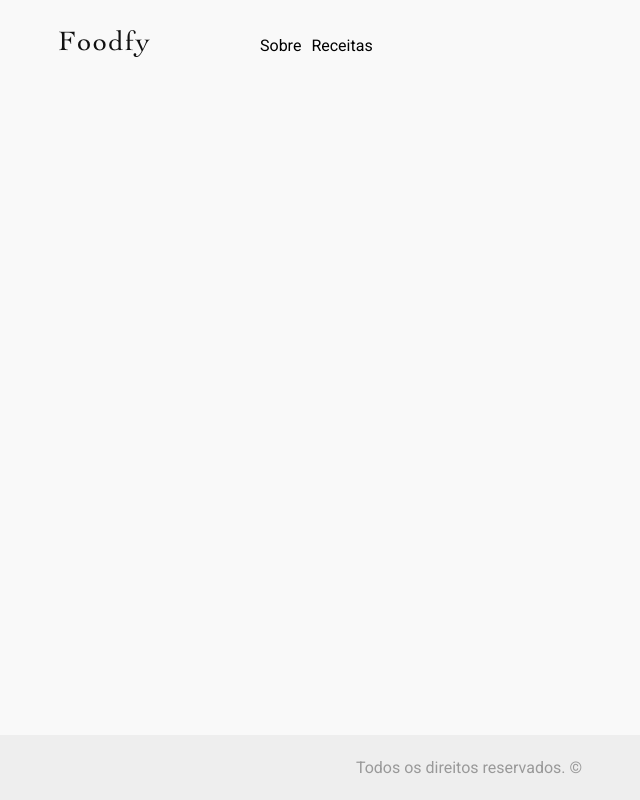
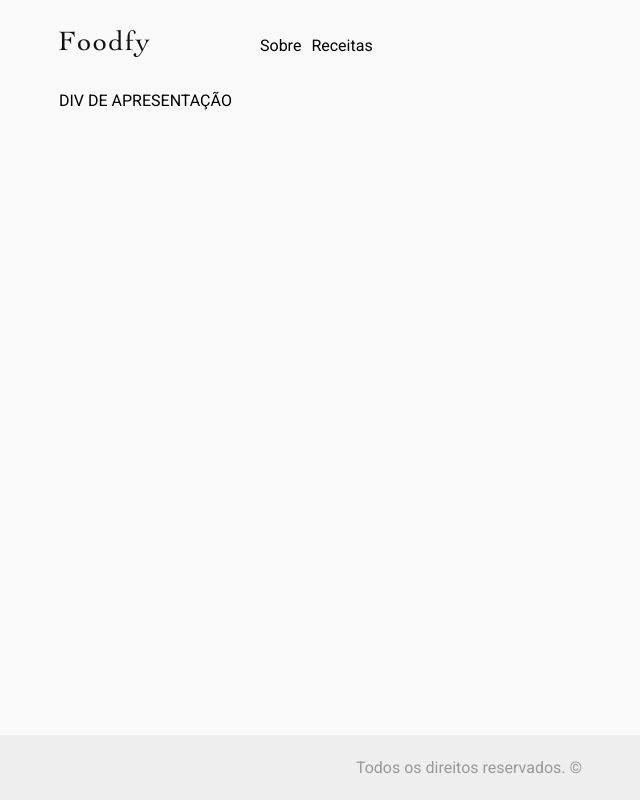
Before and after one commit to leoorlandin/React-Foodfy, a React (Create React App) app: page / in a window 1280 px wide. Shown: the whole page, without its empty margins (171-811 px from the left). Built offline with nearby package versions, Linux system fonts and the light colour scheme.

Commit message:
adjustment in header styles//presentation component created

```diff
--- a/src/App.js
+++ b/src/App.js
@@ -1,7 +1,10 @@
 import React from 'react';
 import { BrowserRouter as Router } from 'react-router-dom'
+import "./styles/index.css"
+
 import Layout from '../src/components/layout/index'
 import Routes from '../src/routes/routes';
+
 
 const App = () => {
   return (
--- a/src/components/header/header.js
+++ b/src/components/header/header.js
@@ -1,6 +1,5 @@
 import React from 'react';
 import logo from './logo.png'
-import styles from './header.css'
 
 const Header = () => {
   return (
--- /dev/null
+++ b/src/components/presentation/index.js
@@ -0,0 +1,11 @@
+import React from 'react';
+
+const Presentation = () => {
+  return (
+    <div>
+      DIV DE APRESENTAÇÃO
+    </div>
+  );
+};
+
+export default Presentation;
--- a/src/pages/home/index.js
+++ b/src/pages/home/index.js
@@ -1,11 +1,11 @@
 import React from 'react';
-import Layout from '../../components/layout/index'
+import Presentation from '../../components/presentation/index'
 
 
 const Home = () => {
   return (
-    <div className="App">
-
+    <div>
+      <Presentation />
     </div>
   );
 }
--- a/src/components/header/header.css
+++ b/src/styles/index.css
@@ -38,6 +38,7 @@ body {
   font-weight: bold;
 }
 
-footer {
-  /* display: none; */
+
+.main {
+  margin: auto 230px;
 }
```
